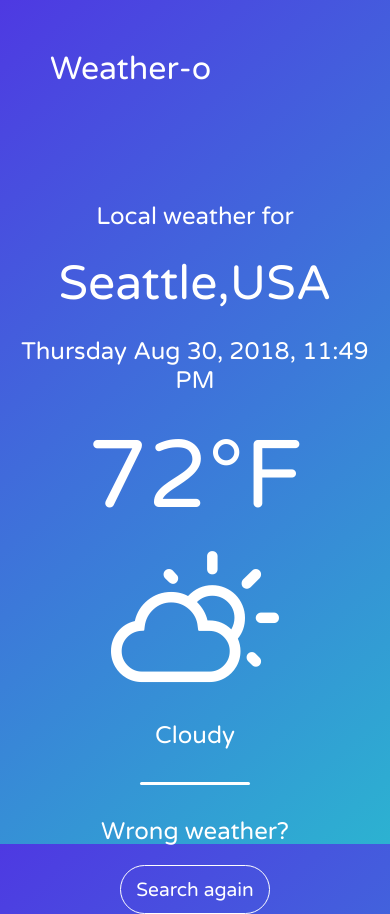
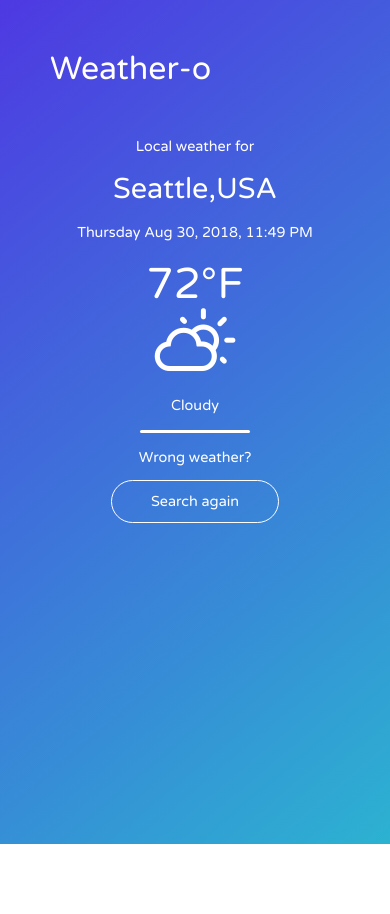
Before and after one commit to partiallymisplaced/team-weather-app, an Angular app: page /current-weather/Seattle in a window 390 px wide. After the commit the page ends 844 px from the top, so only its background shows below. Built offline with nearby package versions, Linux system fonts and the light colour scheme.

Commit message:
Aded responsivness to the current-weather component

```diff
--- a/src/app/current-weather/current-weather.component.css
+++ b/src/app/current-weather/current-weather.component.css
@@ -1,3 +1,5 @@
+
+
 .small{
     color: white;
     font-size: 1.5em;
@@ -9,14 +11,13 @@
     color: white;
     font-size: 3em;
     text-align: center;
-    margin: .5em;
+    margin: .6em;
 }
 #container{
-    margin-top: 4em;
     text-align: center;
 }
 #icon{
-    font-size: 2.5em;
+    font-size: 1.5em;
     margin-top: .2em;
 }
 
@@ -26,12 +27,11 @@
     width: 28%;
     margin: 0 auto;
     border-radius: 1.5px;
-    margin: 2em auto;
+    margin: 1em auto;
 }
 
 #grades{
-    font-size: 2em;
-    margin: .2em .4em;
+    font-size: 1.5em;
 }
 
 #search-again-button{
@@ -43,8 +43,34 @@
         border-radius: 30px;
         cursor: pointer;
         text-decoration: none;
+        margin: 1em auto 4em;
+        display: block;
+        width: 20%;
+
 }
 
 #button-container{
-    margin-top: 2em;
+    margin: 5em;
 }
+
+@media only screen and (max-width: 600px) {
+    .small{
+        font-size: .9em;
+        margin-bottom: .4em;
+    }
+
+    .big{
+        font-size: 1.8em;
+    }
+    #grades{
+        font-size: 1.5em;
+    }
+
+    #icon{
+        font-size: 2em;
+    }
+    #search-again-button{
+        font-size: .9em;
+        width: 35%;
+    }
+}
--- a/src/app/current-weather/current-weather.component.html
+++ b/src/app/current-weather/current-weather.component.html
@@ -17,7 +17,5 @@
   <div id="line"></div>
   <p class="small">Wrong weather?</p>
 
- <div id="button-container">
-   <a routerLink="" id="search-again-button">Search again</a>
-  </div>
+   <a id="button-container" routerLink="" id="search-again-button">Search again</a>
 </div>
--- a/src/styles.css
+++ b/src/styles.css
@@ -4,7 +4,8 @@
     padding: 0;
 }
 html, body{
-    height: 100%;
+    background-repeat: no-repeat;
+    background-attachment: fixed;
     background-image: linear-gradient(140deg,#4E39E2,#2CB2D1);
     font-family: 'Varela Round', sans-serif;
     color: #FFFFFF;
```
